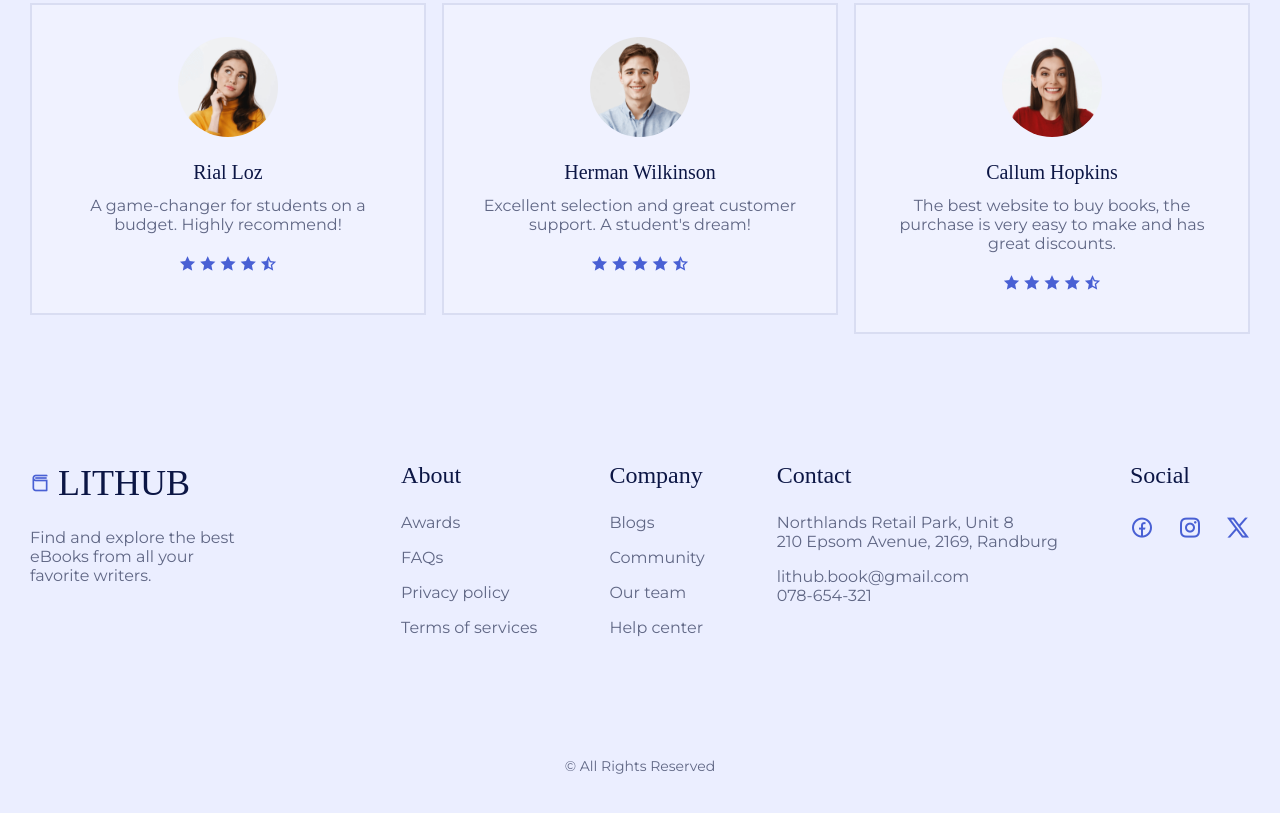
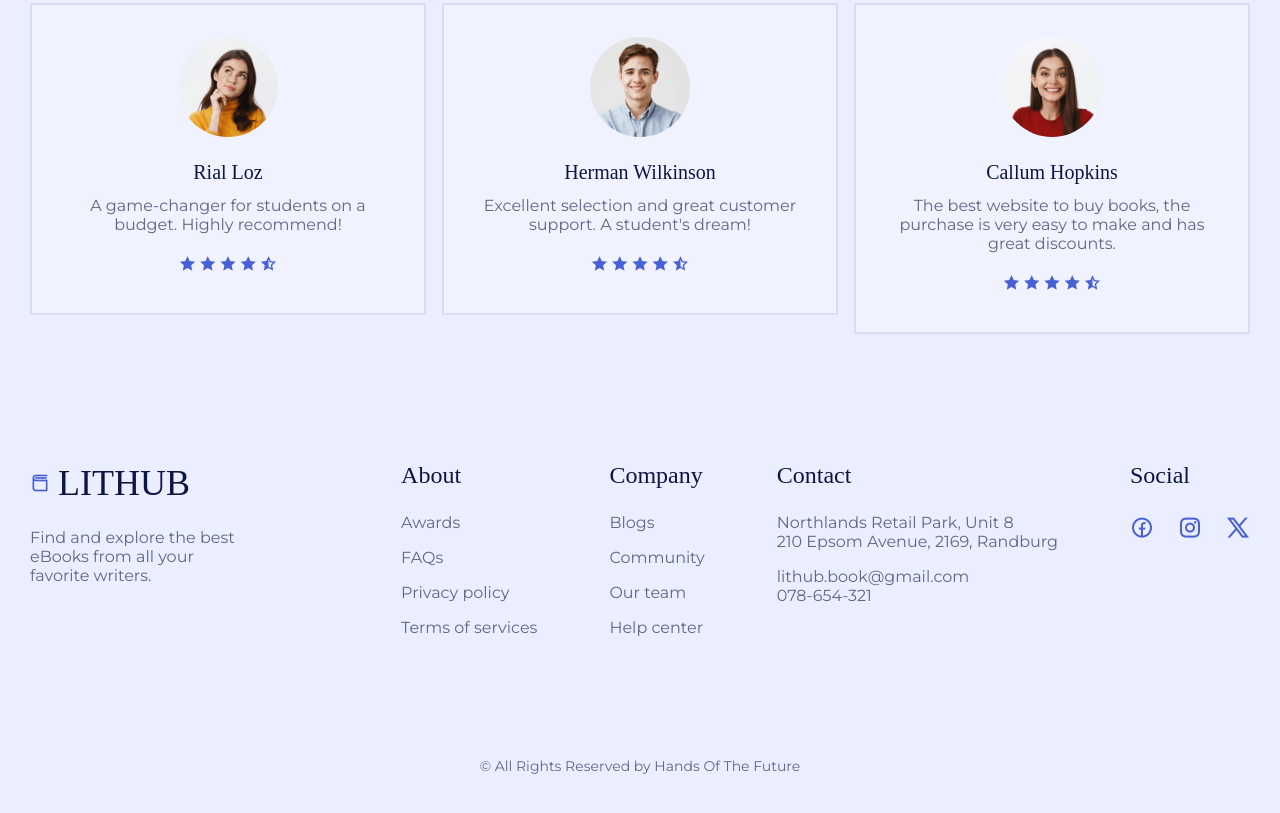
Before and after one commit to ThembelihleN/responsive-book-website, a plain HTML site: page index.html in a window 1280 px wide. Shown: the part 3729-4542 px from the top of the page. Drawn offline with nearby package versions, Linux system fonts and the light colour scheme; a web font is replaced by a local one.

Commit message:
footer message

```diff
--- a/index.html
+++ b/index.html
@@ -1049,7 +1049,7 @@
          </div>
 
          <span class="footer__copy">
-            &#169; All Rights Reserved
+            &#169; All Rights Reserved by Hands Of The Future
          </span>
       </footer>
 
```
